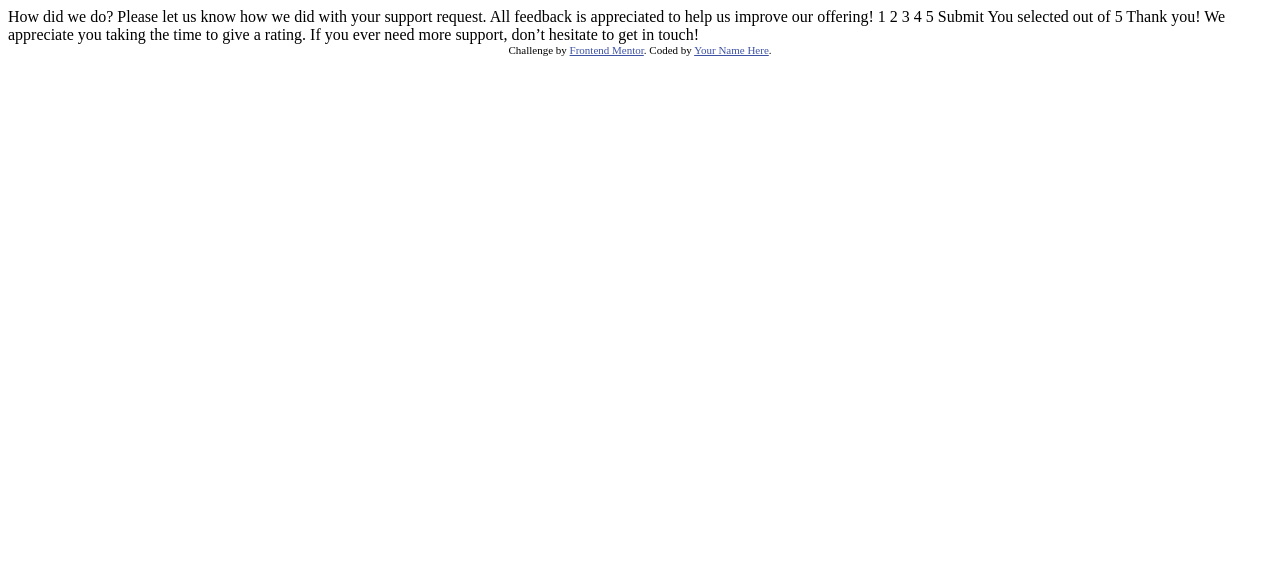
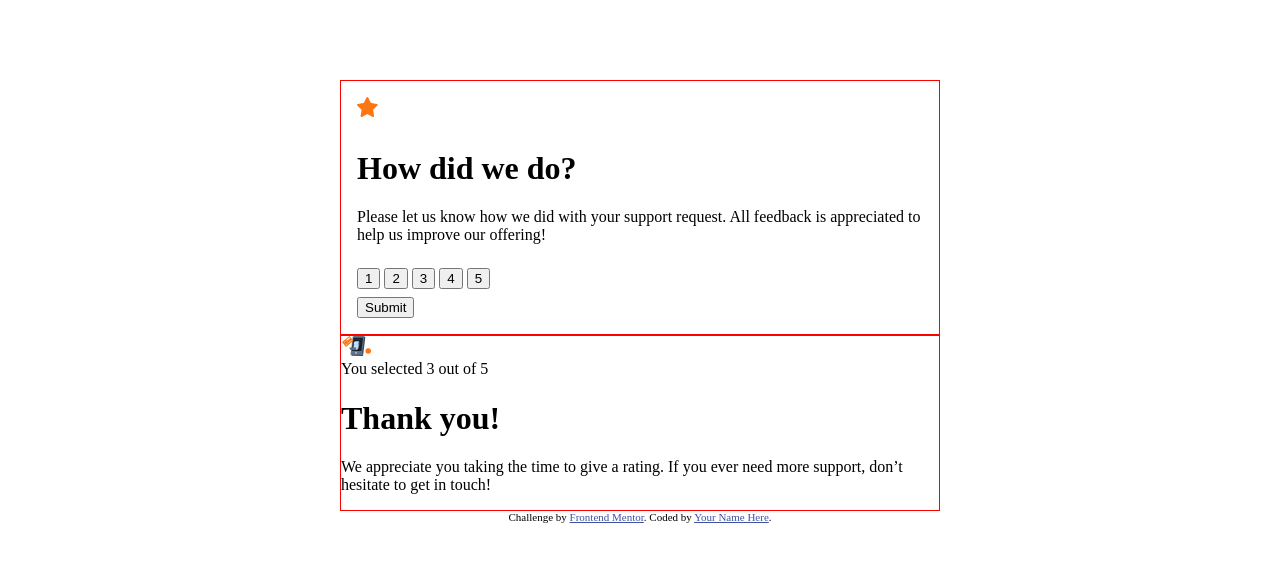
Before and after one commit to omoforever/Interactive-rating-card, a plain HTML site: page index.html in a window 1280 px wide. Drawn offline with Linux system fonts and the light colour scheme.

Commit message:
set up the semantics for the html and finished the main layout configuration for the first state

```diff
--- a/index.html
+++ b/index.html
@@ -1,42 +1,73 @@
 <!DOCTYPE html>
 <html lang="en">
+
 <head>
   <meta charset="UTF-8">
-  <meta name="viewport" content="width=device-width, initial-scale=1.0"> <!-- displays site properly based on user's device -->
-
+  <meta name="viewport" content="width=device-width, initial-scale=1.0">
+  <!-- displays site properly based on user's device -->
+  <link rel="preconnect" href="https://fonts.googleapis.com">
+  <link rel="preconnect" href="https://fonts.gstatic.com" crossorigin>
+  <link href="https://fonts.googleapis.com/css2?family=Overpass:ital,wght@0,100..900;1,100..900&display=swap"
+    rel="stylesheet">
   <link rel="icon" type="image/png" sizes="32x32" href="./images/favicon-32x32.png">
+  <link rel="stylesheet" href="styles/stylesheet.css">
 
   <title>Frontend Mentor | Interactive rating component</title>
 
   <!-- Feel free to remove these styles or customise in your own stylesheet 👍 -->
   <style>
-    .attribution { font-size: 11px; text-align: center; }
-    .attribution a { color: hsl(228, 45%, 44%); }
+
   </style>
 </head>
+
 <body>
 
   <!-- Rating state start -->
 
-  How did we do?
+  <div class="rating-card">
+    <div class="rating-state">
+      <div>
+        <img class="icon-image" src="images/icon-star.svg" alt="star icon">
+      </div>
+      <div class="rating-question">
+        <h1>How did we do?</h1>
+        <p>Please let us know how we did with your support request. All feedback is appreciated
+          to help us improve our offering!</p>
+      </div>
+      <div class="rating-numbers">
+        <button>1</button>
+        <button>2</button>
+        <button>3</button>
+        <button>4</button>
+        <button>5</button>
+      </div>
+      <button>Submit</button>
+    </div>
+  </div>
 
-  Please let us know how we did with your support request. All feedback is appreciated
-  to help us improve our offering!
+  <div class="submitted-card">
+    <div class="thankyou-state">
+      <img src="images/illustration-thank-you.svg" alt="thank-you-icon" width="5%">
+      <div> You selected 3 out of 5</div>
+      <div class="rating-greeting">
+        <h1>Thank you!</h1>
+        <p>We appreciate you taking the time to give a rating. If you ever need more support,
+          don’t hesitate to get in touch!</p>
+      </div>
+    </div>
+  </div>
 
-  1 2 3 4 5
 
-  Submit
 
-  <!-- Rating state end -->
 
-  <!-- Thank you state start -->
 
-  You selected <!-- Add rating here --> out of 5
 
-  Thank you!
 
-  We appreciate you taking the time to give a rating. If you ever need more support,
-  don’t hesitate to get in touch!
+
+
+
+
+
 
   <!-- Thank you state end -->
 
@@ -46,4 +77,5 @@
     Coded by <a href="#">Your Name Here</a>.
   </div>
 </body>
+
 </html>
--- /dev/null
+++ b/styles/stylesheet.css
@@ -0,0 +1,48 @@
+ .attribution {
+     font-size: 11px;
+     text-align: center;
+ }
+
+ .attribution a {
+     color: hsl(228, 45%, 44%);
+ }
+
+ .overpass-regular {
+     font-family: "Overpass", sans-serif;
+     font-optical-sizing: auto;
+     font-weight: 400;
+     font-style: normal;
+ }
+
+ .overpass-bold {
+     font-family: "Overpass", sans-serif;
+     font-optical-sizing: auto;
+     font-weight: 700;
+     font-style: normal;
+ }
+
+ .rating-card {
+     border: 1px solid red;
+ }
+
+ .submitted-card {
+     border: 1px solid red;
+ }
+
+ .rating-state {
+     display: flex;
+     flex-direction: column;
+     justify-content: center;
+     align-items: start;
+     gap: 0.5rem;
+     padding: 1rem;
+ }
+
+ .icon-image {
+     width: 1.3rem;
+ }
+
+ body {
+     max-width: 600px;
+     margin: 5rem auto;
+ }
```
